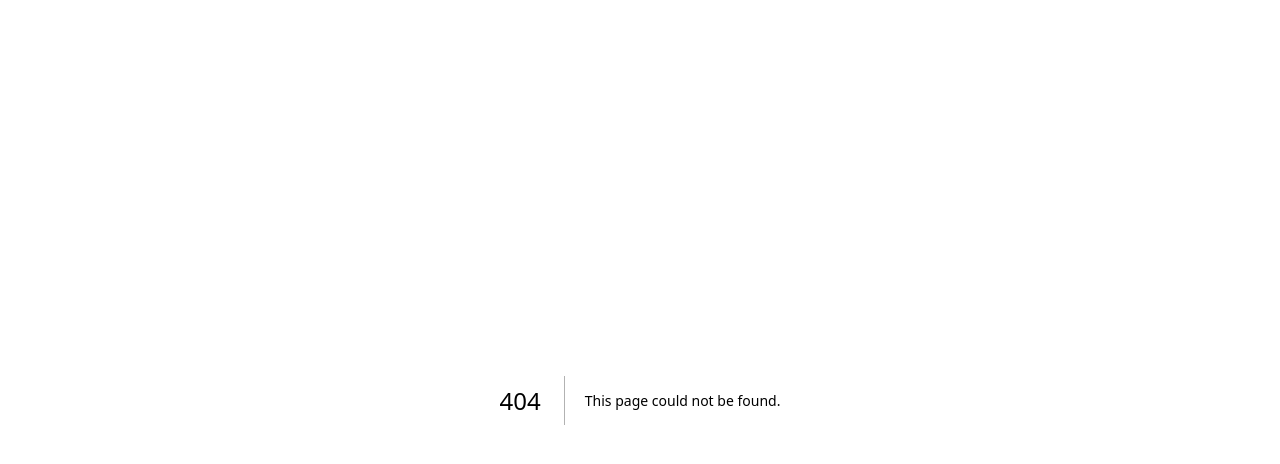
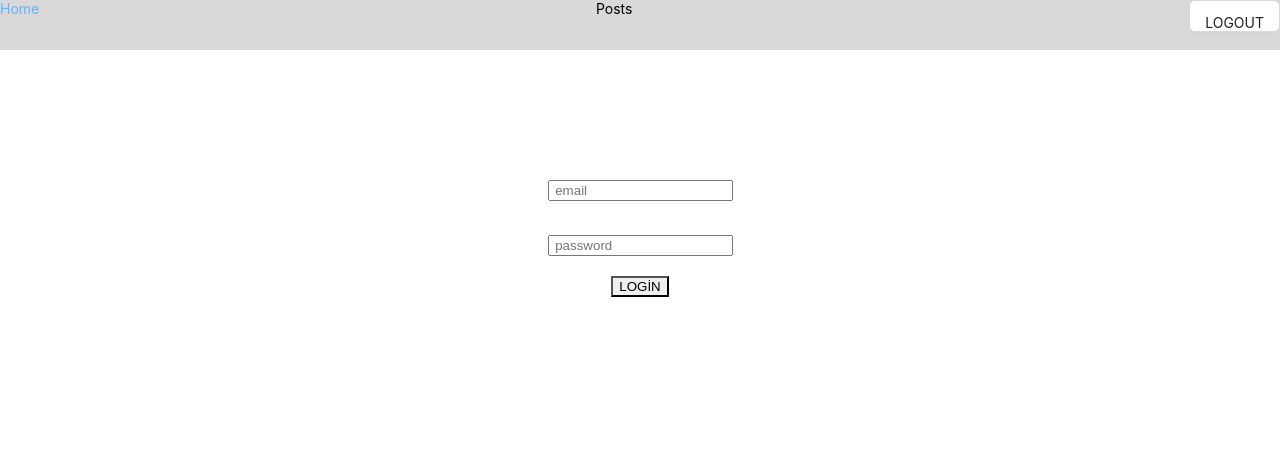
Before and after one commit to zeynepbozkirr/blog-panel, a Next.js app: page /Posts in a window 1280 px wide. Before the commit this address had no page. Shown: the top 464 px of the page. Built offline with nearby package versions, Linux system fonts and the light colour scheme; no server answers.

Commit message:
some change

```diff
--- /dev/null
+++ b/components/PostsTable.js
@@ -0,0 +1,67 @@
+import React from "react";
+import { Space, Table, Tag } from "antd";
+const { Column, ColumnGroup } = Table;
+
+const PostTable = () => {
+  const data = [
+    {
+      key: "1",
+      firstName: "John",
+      lastName: "Brown",
+      age: 32,
+      address: "New York No. 1 Lake Park",
+      tags: ["nice", "developer"],
+    },
+    {
+      key: "2",
+      firstName: "Jim",
+      lastName: "Green",
+      age: 42,
+      address: "London No. 1 Lake Park",
+      tags: ["loser"],
+    },
+    {
+      key: "3",
+      firstName: "Joe",
+      lastName: "Black",
+      age: 32,
+      address: "Sidney No. 1 Lake Park",
+      tags: ["cool", "teacher"],
+    },
+  ];
+  return (
+    <div>
+      <Table dataSource={data}>
+        <Column title="First Name" dataIndex="firstName" key="firstName" />
+        <Column title="Age" dataIndex="age" key="age" />
+        <Column title="Address" dataIndex="address" key="address" />
+        <Column
+          title="Tags"
+          dataIndex="tags"
+          key="tags"
+          render={(tags) => (
+            <>
+              {tags.map((tag) => (
+                <Tag color="blue" key={tag}>
+                  {tag}
+                </Tag>
+              ))}
+            </>
+          )}
+        />
+        <Column
+          title="Action"
+          key="action"
+          render={(_, record) => (
+            <Space size="middle">
+              <a>Invite {record.lastName}</a>
+              <a>Delete</a>
+            </Space>
+          )}
+        />
+      </Table>
+    </div>
+  );
+};
+
+export default PostTable;
--- a/components/blog/authentication/index.js
+++ b/components/blog/authentication/LogIn.js
@@ -1,6 +1,6 @@
 import React, { useState } from "react";
 import { Button, Center, Input, Wrap } from "@chakra-ui/react";
-import { signInWithEmailAndPassword, signOut } from "firebase/auth";
+import { signInWithEmailAndPassword } from "firebase/auth";
 import { auth } from "../../../config/config";
 
 const Authentication = () => {
--- /dev/null
+++ b/components/blog/authentication/Logout.js
@@ -0,0 +1,24 @@
+import React from "react";
+import styles from "../../blog/blog.module.css";
+import { auth } from "../../../config/config";
+import { signOut } from "firebase/auth";
+import { Button } from "antd";
+
+const LogOut = () => {
+  const logout = async () => {
+    await signOut(auth);
+    console.log("signout");
+  };
+
+  return (
+    <>
+      <div className={styles.formLogoutButton}>
+        <Button onClick={logout} className={styles.formLogoutButton}>
+          LOGOUT
+        </Button>
+      </div>
+    </>
+  );
+};
+
+export default LogOut;
--- a/components/blog/blog.module.css
+++ b/components/blog/blog.module.css
@@ -1,23 +1,23 @@
-/*.formContainer{*/
-/*    width: 100%;*/
-/*    height: 100%;*/
-/*    display: flex;*/
-/*    justify-content: center;*/
-/*    align-items: end;*/
-/*    margin-top: 80px;*/
+.formContainer{
+    width: 100%;
+    height: 100%;
+    display: flex;
+    justify-content: center;
+    align-items: end;
+    margin-top: 80px;
 
 
-/*}*/
-/*.Form{*/
-/*    border: solid 1px;*/
-/*    display: flex;*/
-/*    flex-direction: column;*/
-/*    width: 300px;*/
-/*}*/
+}
+.Form{
+    border: solid 1px;
+    display: flex;
+    flex-direction: column;
+    width: 300px;
+}
 
-/*.formLogoutButton{*/
-/*    display: flex;*/
-/*    justify-content: end;*/
-/*    align-items: end;*/
+.formLogoutButton{
+    display: flex;
+    justify-content: end;
+    align-items: end;
 
-/*}*/
+}
--- a/components/blog/index.js
+++ b/components/blog/index.js
@@ -1,5 +1,5 @@
 import React, { useEffect, useState } from "react";
-import Authentication from "./authentication";
+import LogIn from "./authentication/LogIn";
 import FormComp from "./form";
 import { auth } from "../../config/config";
 import "draft-js/dist/Draft.css";
@@ -15,7 +15,7 @@ const BlogComponent = () => {
       setUser(firebaseUser);
     });
   }, []);
-  return <div>{user ? <FormComp /> : <Authentication />}</div>;
+  return <div>{user ? <FormComp /> : <LogIn />}</div>;
 };
 
 export default BlogComponent;
--- /dev/null
+++ b/components/layout/index.js
@@ -0,0 +1,13 @@
+import React from "react";
+import Navbar from "./navbar";
+
+const Layout = ({ children }) => {
+  return (
+    <>
+      <Navbar />
+      <main>{children}</main>
+    </>
+  );
+};
+
+export default Layout;
--- /dev/null
+++ b/components/layout/navbar.js
@@ -0,0 +1,25 @@
+import React from "react";
+import { Col, Row } from "antd";
+import Link from "next/link";
+import LogOut from "../blog/authentication/Logout";
+
+const Navbar = () => {
+  return (
+    <Row
+      justify="space-between"
+      style={{ background: "#D9D9D9", height: "50px" }}
+    >
+      <Col>
+        <Link href="/">Home</Link>
+      </Col>
+      <Col>
+        <Link href="/Posts">Posts</Link>
+      </Col>
+      <Col>
+        <LogOut />
+      </Col>
+    </Row>
+  );
+};
+
+export default Navbar;
--- /dev/null
+++ b/pages/Posts.js
@@ -0,0 +1,13 @@
+import React from "react";
+import PostTable from "../components/PostsTable";
+import BlogComponent from "../components/blog";
+
+const Posts = () => {
+  return (
+    <div>
+      <BlogComponent />
+    </div>
+  );
+};
+
+export default Posts;
--- a/pages/_app.js
+++ b/pages/_app.js
@@ -1,8 +1,13 @@
 import "../styles/globals.css";
 import WindowsSize from "../Hooks/useWindowSize";
+import Layout from "../components/layout";
 
 function MyApp({ Component, pageProps }) {
-  return <Component {...pageProps} />;
+  return (
+    <Layout>
+      <Component {...pageProps} />
+    </Layout>
+  );
 }
 
 export default MyApp;
```
Also changed, not shown: components/Drawer.js (deleted, +0 -39 lines), pages/index.js (+3 -6 lines), 1 other file (tests, documents, lock files or other folders).
